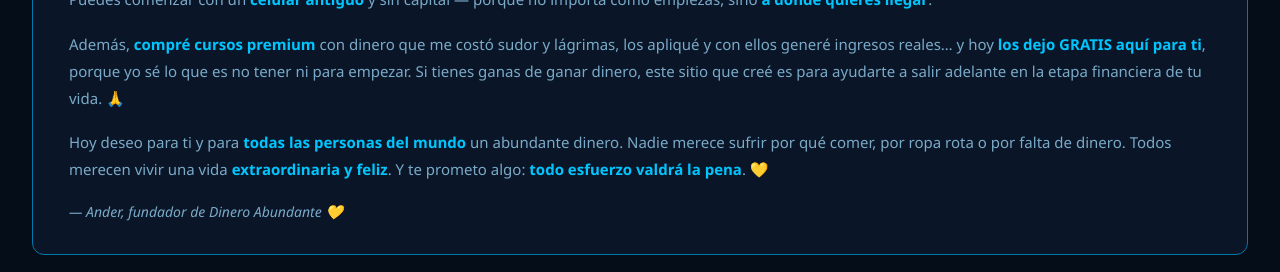
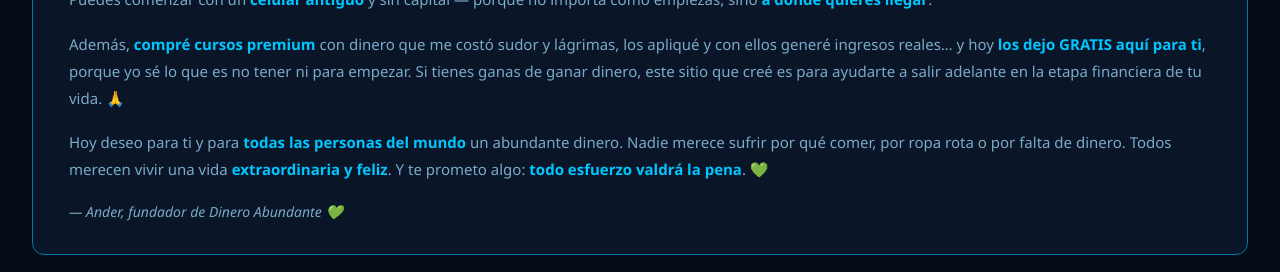
Before and after one commit to bladimirander99-beep/mi-web1, a Next.js app: page / in a window 1280 px wide. Shown: the part 1500-1772 px from the top of the page. Built offline with nearby package versions, Linux system fonts and the light colour scheme.

Commit message:
Corazones verdes en todo el sitio

```diff
--- a/app/components/MisionVision.tsx
+++ b/app/components/MisionVision.tsx
@@ -35,10 +35,10 @@ export function MisionVision() {
             Además, <strong style={{ color: "var(--gold)" }}>compré cursos premium</strong> con dinero que me costó sudor y lágrimas, los apliqué y con ellos generé ingresos reales… y hoy <strong style={{ color: "var(--gold)" }}>los dejo GRATIS aquí para ti</strong>, porque yo sé lo que es no tener ni para empezar. Si tienes ganas de ganar dinero, este sitio que creé es para ayudarte a salir adelante en la etapa financiera de tu vida. 🙏
           </p>
           <p style={{ marginBottom: "1.1rem", lineHeight: 1.8, fontSize: 15, color: "var(--text-muted)" }}>
-            Hoy deseo para ti y para <strong style={{ color: "var(--gold)" }}>todas las personas del mundo</strong> un abundante dinero. Nadie merece sufrir por qué comer, por ropa rota o por falta de dinero. Todos merecen vivir una vida <strong style={{ color: "var(--gold)" }}>extraordinaria y feliz</strong>. Y te prometo algo: <strong style={{ color: "var(--gold)" }}>todo esfuerzo valdrá la pena</strong>. 💛
+            Hoy deseo para ti y para <strong style={{ color: "var(--gold)" }}>todas las personas del mundo</strong> un abundante dinero. Nadie merece sufrir por qué comer, por ropa rota o por falta de dinero. Todos merecen vivir una vida <strong style={{ color: "var(--gold)" }}>extraordinaria y feliz</strong>. Y te prometo algo: <strong style={{ color: "var(--gold)" }}>todo esfuerzo valdrá la pena</strong>. 💚
           </p>
           <p style={{ margin: 0, fontSize: 14, fontStyle: "italic", color: "var(--text-muted)" }}>
-            — Ander, fundador de Dinero Abundante 💛
+            — Ander, fundador de Dinero Abundante 💚
           </p>
         </div>
 
```
